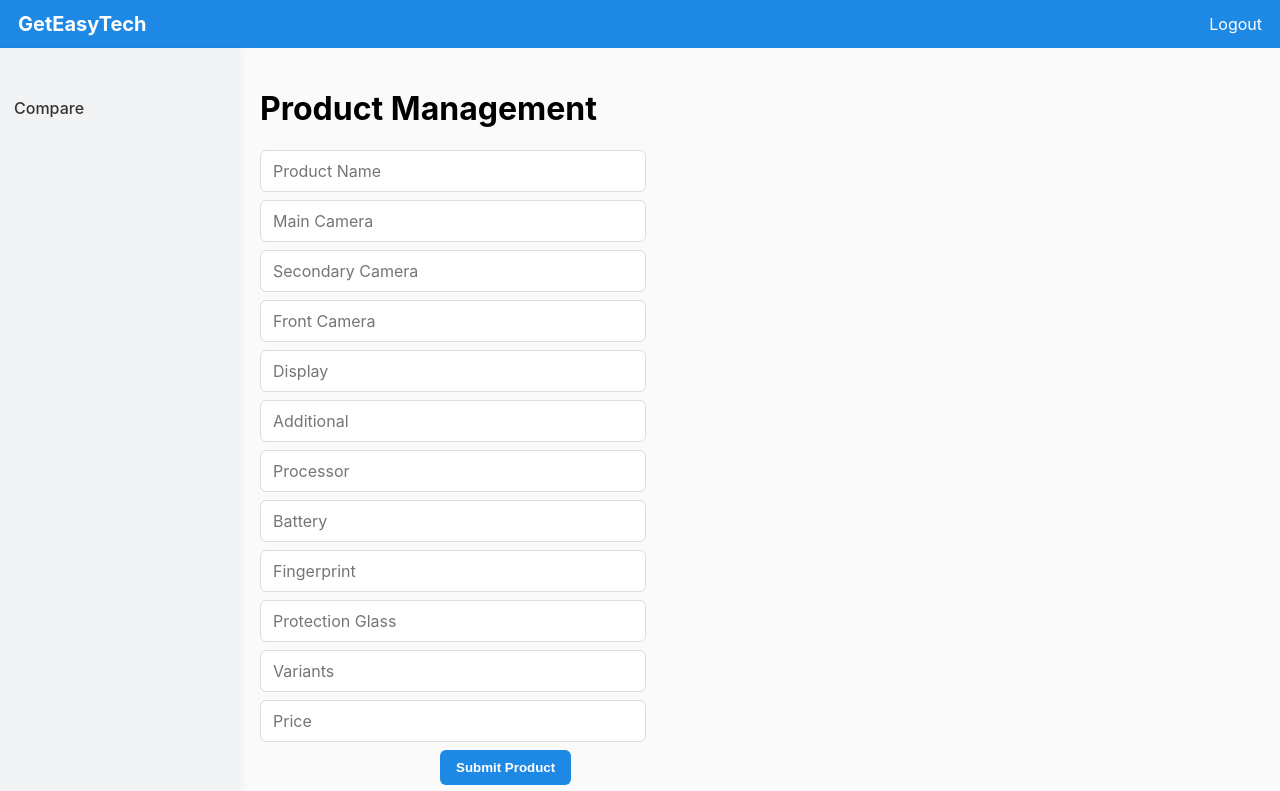
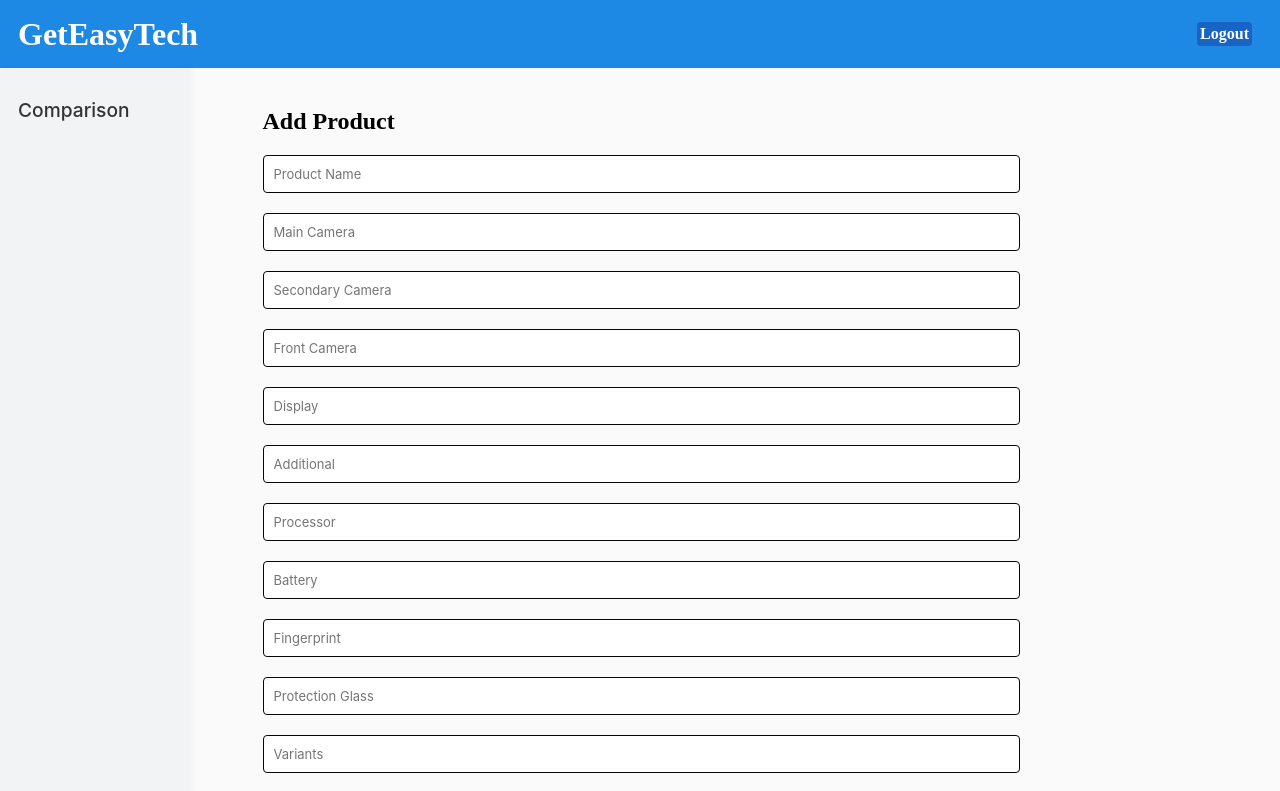
Before and after one commit to Agnelkumar/geteasytech-frontend, a React (Create React App) app: page /product in a window 1280 px wide. Shown: the top 791 px of the page. Built offline with nearby package versions, Linux system fonts and the light colour scheme; no server answers.

Commit message:
UI updated

```diff
--- a/src/components/Compare.jsx
+++ b/src/components/Compare.jsx
@@ -31,7 +31,7 @@ const Compare = ({ products }) => {
 
   return (
     <div>
-      <h2 style={{ marginBottom: 20 }}>Compare Products</h2>
+      <h2 style={{ marginBottom: 20, fontFamily: "Times New Roman" }}>Comparison</h2>
 
       <div style={{ display: "flex", gap: 12, alignItems: "center" }}>
         <select
@@ -42,7 +42,7 @@ const Compare = ({ products }) => {
             setB(null);
           }}
         >
-          <option value="">-- Product A (Redmi/Xiaomi/Mi) --</option>
+          <option value="">-- Product A --</option>
           {products.filter(p => p.productName && /redmi|xiaomi|\bmi\b/i.test(p.productName)).map(p => (
             <option key={p._id} value={p.productName}>{p.productName}</option>
           ))}
@@ -55,7 +55,7 @@ const Compare = ({ products }) => {
             setB(sel || null);
           }}
         >
-          <option value="">-- Product B (related price) --</option>
+          <option value="">-- Product B --</option>
           {a && products.filter(p => {
             if (!p.productName) return false;
             const name = p.productName.toLowerCase();
@@ -72,14 +72,14 @@ const Compare = ({ products }) => {
       {a && b && features.length > 0 && (
         <table border="1" cellPadding="10" style={{ width: "100%", borderCollapse: "collapse", marginTop: 20, textAlign: "center" }}>
           <thead>
-            <tr><th>Feature</th><th>{a.productName}</th><th>{b.productName}</th></tr>
+            <tr><th style={{fontFamily: "Times New Roman", fontSize: "1.3rem"}}>Feature</th><th style={{fontFamily: "Times New Roman", fontSize: "1.2rem"}}>{a.productName}</th><th style={{fontFamily: "Times New Roman", fontSize: "1.2rem"}}>{b.productName}</th></tr>
           </thead>
           <tbody>
             {features.filter(f => f !== "productName").map(f => (
               <tr key={f}>
-                <td>{formatLabel(f)}</td>
-                <td>{a[f] || "N/A"}</td>
-                <td>{b[f] || "N/A"}</td>
+                <td style={{fontFamily: "Times New Roman", fontSize: "1.1rem"}}>{formatLabel(f)}</td>
+                <td style={{fontFamily: "Times New Roman", fontSize: "1.1rem"}}>{a[f] || "N/A"}</td>
+                <td style={{fontFamily: "Times New Roman", fontSize: "1.1rem"}}>{b[f] || "N/A"}</td>
               </tr>
             ))}
           </tbody>
--- a/src/components/Layout.jsx
+++ b/src/components/Layout.jsx
@@ -26,13 +26,17 @@ const handleLogout = () => {
   return (
     <div>
     <header className="header">
-        <div style={{ fontWeight: "bold", fontSize: 20 }}>GetEasyTech</div>
-        <div className={"pull-right"} style={{ padding: "10px 14px", color: "#fff", fontSize: 20 }}>
+        <div style={{ fontFamily: 'Times New Roman', fontWeight: "bold", fontSize: '2rem' }}>GetEasyTech</div>
+        <div style={{ fontFamily: 'Times New Roman', display: "flex", fontSize: "1.2rem", padding: "10px 10px", fontWeight: "normal", gap: "20px" }}>
           {username ? `${username}` : ""}
-        </div>
-        <div>
+
         <a
-            style={{ color: "#fff", cursor: "pointer" }}
+            style={{ backgroundColor: "#1864c4",
+              border: "none",
+              borderRadius: "4px",
+              fontSize: "1rem",
+              cursor: "pointer",
+              fontWeight: "bold", padding: "3px" }}
             onClick={handleLogout}
           >
             Logout
--- a/src/components/ProductForm.jsx
+++ b/src/components/ProductForm.jsx
@@ -1,5 +1,5 @@
 import React from "react";
-import { inputStyle, buttonStyle, btnStyle } from "../styles/modalStyles";
+import { inputStyle, buttonStyle, btnStyle, productStyle } from "../styles/modalStyles";
 
 const fields = [
   "Product Name","Main Camera","Secondary Camera","Front Camera",
@@ -9,19 +9,21 @@ const fields = [
 const ProductForm = ({ form, setForm, onSubmit, onCancel, editing }) => {
   return (
     <div>
+      <div>
       {fields.map(f => (
         <input
           key={f}
           placeholder={f}
-          style={inputStyle}
+          style={productStyle}
           value={form[f] || ""}
           onChange={(e) => setForm({ ...form, [f]: e.target.value })}
         />
       ))}
+      </div>
 
-      <div style={{ display: "flex", gap: 10, marginLeft: 180 }}>
-        <button style={buttonStyle} onClick={onSubmit}>{editing ? "Update Product" : "Submit Product"}</button>
-        {editing && <button style={btnStyle} onClick={onCancel}>Cancel</button>}
+      <div style={{ display: "flex", gap: 10, marginLeft: "30%" }}>
+        <button style={buttonStyle} onClick={onSubmit}>{editing ? "Update Product" : "Submit Product"}</button></div>
+        <div style={{display: "flex", margin: "5px 36%", padding: "5px"}}>{editing && <button style={btnStyle} onClick={onCancel}>Cancel</button>}
       </div>
     </div>
   );
--- a/src/components/Sidebar.jsx
+++ b/src/components/Sidebar.jsx
@@ -22,19 +22,18 @@ const Sidebar = () => {
   };
 
   return (
-    <aside style={{ width: 240, background: "#f1f3f4", paddingTop: 20, minHeight: "100vh", boxShadow: "2px 0 6px rgba(0,0,0,0.04)" }}>
+    <aside style={{ width: 190, background: "#f1f3f4", paddingTop: "10px", minHeight: "100vh", boxShadow: "2px 0 6px rgba(0,0,0,0.04)" }}>
 
-      <nav style={{ marginTop: 20, display: "flex", flexDirection: "column", gap: 6 }}>
+      <nav style={{ marginTop: 10, display: "flex", flexDirection: "column", gap: 6, fontSize: "1.2rem" }}>
         {/* Product visible only to admin */}
         {role === "admin" && (
-          <NavLink to="/product" style={({isActive}) => ({ padding: "10px 14px", color: isActive ? "#1e88e5" : "#333", textDecoration: "none", fontWeight: isActive ? "700" : "500" })}>
+          <NavLink to="/product" style={({ isActive }) => ({ padding: "10px 14px", color: isActive ? "#1e88e5" : "#333", textDecoration: "none", fontWeight: isActive ? "700" : "500", borderLeft: isActive ? "4px solid #1e88e5" : "4px solid transparent", background: isActive ? "rgba(30, 136, 229, 0.1)" : "transparent" })}>
             Product
           </NavLink>
-        )}
-
+)}
         {/* Compare visible to both roles */}
-        <NavLink to="/compare" style={({isActive}) => ({ padding: "10px 14px", color: isActive ? "#1e88e5" : "#333", textDecoration: "none", fontWeight: isActive ? "700" : "500" })}>
-          Compare
+        <NavLink to="/compare" style={({ isActive }) => ({ padding: "10px 14px", color: isActive ? "#1e88e5" : "#333", textDecoration: "none", fontWeight: isActive ? "700" : "500", borderLeft: isActive ? "4px solid #1e88e5" : "4px solid transparent", background: isActive ? "rgba(30, 136, 229, 0.1)" : "transparent", })}>
+          Comparison
         </NavLink>
 
        {/* <div style={{ padding: "10px 14px", color: "#666", fontSize: 13 }}>
--- a/src/pages/AdminPortal.jsx
+++ b/src/pages/AdminPortal.jsx
@@ -120,7 +120,7 @@ const AdminPortal = () => {
           fontWeight: "bold",
         }}
       >
-        <div>GetEasyTech</div>
+        <div style={{ fontFamily: 'Times New Roman', fontWeight: "bold", fontSize: '2rem' }}>GetEasyTech</div>
 
         <div
           style={{
--- a/src/pages/ComparePage.jsx
+++ b/src/pages/ComparePage.jsx
@@ -9,7 +9,6 @@ const ComparePage = () => {
   }, []);
   return (
     <div>
-      <h1>Compare</h1>
       <Compare products={products} />
     </div>
   );
--- a/src/pages/ProductPage.jsx
+++ b/src/pages/ProductPage.jsx
@@ -99,7 +99,7 @@ const ProductPage = () => {
 
   return (
     <div>
-      <h1>Product Management</h1>
+      <h1 style={{margin: "20px 5%", fontSize: "1.5rem", fontFamily: "Times New Roman"}}>Add Product</h1>
 
       <ProductForm
         form={form}
--- a/src/styles/modalStyles.js
+++ b/src/styles/modalStyles.js
@@ -1,30 +1,46 @@
 export const inputStyle = {
   display: "block",
-  width: 360,
-  padding: "10px 12px",
-  margin: "8px 0",
-  borderRadius: 6,
-  border: "1px solid #ddd",
-  fontSize: 16
+  width: '70%',
+  padding: "10px",
+  margin: "20px 13%",
+  borderRadius: 4,
+  border: "0.1px solid #060606",
+  fontSize: 13,
+
+};
+
+export const productStyle = {
+  display: "block",
+  width: '70%',
+  padding: "10px",
+  margin: "20px 5%",
+  borderRadius: 4,
+  border: "0.1px solid #060606",
+  fontSize: 13,
+
 };
 
 export const buttonStyle = {
-  padding: "10px 16px",
-  background: "#1e88e5",
-  color: "#fff",
+  padding: "12px",
+  width: '20%',
+  margin: "10px 5%",
+  background: "rgb(10, 136, 229)",
+  color: "rgb(255, 255, 255)",
   border: "none",
-  borderRadius: 6,
+  borderRadius: "4px",
   cursor: "pointer",
   fontWeight: "bold"
 };
 
 export const btnStyle = {
-  padding: "8px 12px",
+  padding: "10px",
   background: "#aaa",
   color: "#fff",
   border: "none",
-  borderRadius: 6,
-  cursor: "pointer"
+  borderRadius: "4px",
+  cursor: "pointer",
+  width: "25%",
+  margin: 5,
 };
 
 /* ✅ Missing styles added below */
@@ -42,9 +58,8 @@ export const modalStyle = {
 };
 
 export const modalContentStyle = {
-  background: "#fff",
-  padding: 24,
-  width: 420,
-  borderRadius: 12,
-  boxShadow: "0 4px 20px rgba(0,0,0,0.2)"
+  background: "rgb(255, 255, 255)",
+  width: 400,
+  borderRadius: 8,
+  boxShadow: "0 10px 25px rgba(0,0,0,0.3)"
 };
```
Also changed, not shown: src/pages/Landing.jsx (+17 -38 lines), 1 other file (tests, documents, lock files or other folders).
